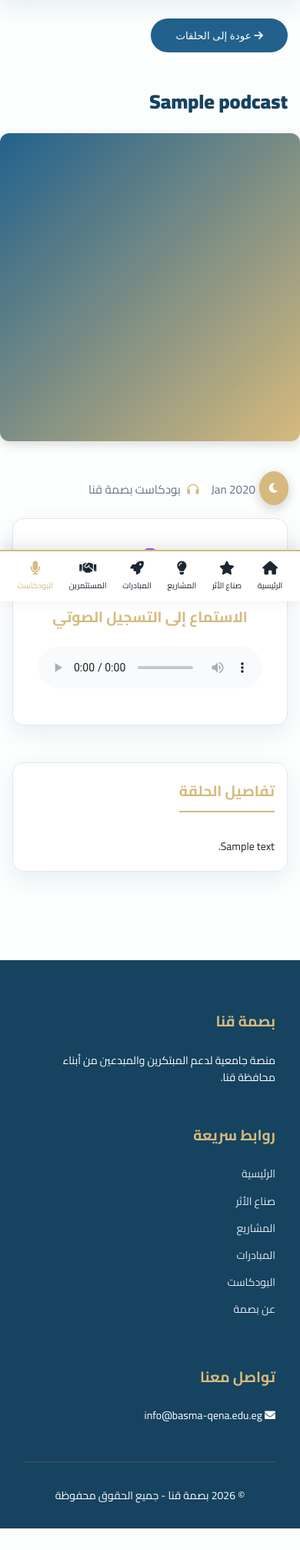
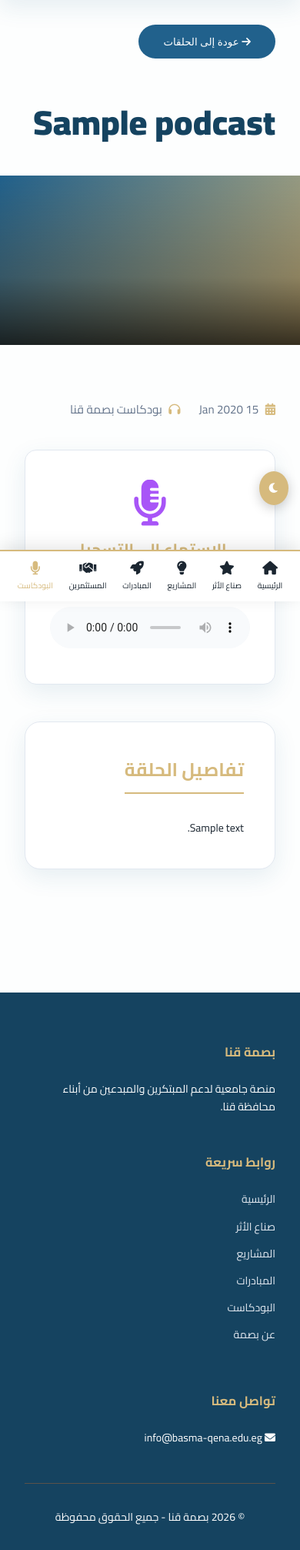
Before and after one commit to blackeagle686/help1, a Django app: page /podcast/1/ in a window 390 px wide. Shown: the part 63-2076 px from the top of the page at 77% size. Before the commit the page ends 2048 px from the top, so only its background shows below. Run offline with Django 5.2, Linux system fonts and the light colour scheme; tables that the repository leaves empty hold one stand-in row (values such as "Sample post").

Commit message:
update UI

```diff
--- a/static/css/style.css
+++ b/static/css/style.css
@@ -23,10 +28,6 @@
     --shadow: 0 10px 30px rgba(33, 97, 140, 0.1);
 
     --heading-color: var(--primary-dark);
-}
-
-html, body {
-    overflow-x: hidden;
 }
 
 body {
@@ -683,9 +711,7 @@
     right: 50%;
     margin-left: -50vw;
     margin-right: -50vw;
-    height: 60vh;
-    min-height: 400px;
-    max-height: 600px;
+    height: clamp(280px, 56.25vw, 600px); /* true 16:9 ratio clamped */
     margin-bottom: 2.5rem;
     overflow: hidden;
     display: flex;
@@ -705,12 +731,15 @@
     position: absolute;
     inset: 0;
     z-index: 0;
+    width: 100%;
+    height: 100%;
 }
 
 .detail-video-bg iframe {
     width: 100%;
     height: 100%;
     border: none;
+    display: block;
 }
 
 /* Legacy detail-video kept for backward compat */
@@ -1510,30 +1544,6 @@
         font-size: 14px !important;
     }
 
-    h1, .h1 {
-        font-size: 1.7rem !important;
-    }
-
-    h2, .h2 {
-        font-size: 1.4rem !important;
-    }
-
-    h3, .h3 {
-        font-size: 1.2rem !important;
-    }
-
-    h4, .h4 {
-        font-size: 1.1rem !important;
-    }
-
-    h5, .h5 {
-        font-size: 1rem !important;
-    }
-
-    h6, .h6 {
-        font-size: 0.9rem !important;
-    }
-
     .hero h1 {
         font-size: 1.6rem !important;
     }
@@ -1551,54 +1561,24 @@
     }
 }
 
-/* 7. تحسين الفيديو */
+/* 7. تحسين الفيديو والصور على الموبايل */
 @media (max-width: 768px) {
     .detail-video {
-        height: 200px !important;
+        height: clamp(180px, 56.25vw, 300px) !important;
     }
 
     .detail-image {
-        height: 250px !important;
+        height: clamp(180px, 45vw, 300px) !important;
     }
 
     .detail-hero {
-        height: auto !important;
-        aspect-ratio: 16/9;
+        height: clamp(300px, 60vh, 520px) !important;
+        min-height: 260px !important;
+    }
+
+    .detail-video-hero {
+        height: clamp(200px, 56.25vw, 400px) !important;
         min-height: 200px !important;
-        max-height: none !important;
-    }
-
-    .detail-video-hero {
-        width: 100% !important;
-        left: auto !important;
-        right: auto !important;
-        margin-left: 0 !important;
-        margin-right: 0 !important;
-        height: 280px !important;
-        margin-bottom: 2rem !important;
-        border-radius: 12px !important;
-        overflow: hidden !important;
-        box-shadow: 0 4px 15px rgba(0, 0, 0, 0.15) !important;
-        background-color: #000 !important;
-    }
-
-    .detail-video-hero::after {
-        display: none !important;
-    }
-
-    .detail-video-bg {
-        padding: 0 !important;
-        position: relative !important;
-        width: 100% !important;
-        height: 100% !important;
-        box-sizing: border-box !important;
-    }
-
-    .detail-video-bg iframe {
-        width: 100% !important;
-        height: 100% !important;
-        border-radius: 0 !important;
-        box-shadow: none !important;
     }
 
     .detail-hero .hero-title,
@@ -1606,36 +1586,13 @@
         font-size: 1.6rem !important;
     }
 
-    .detail-title {
-        font-size: 1.6rem !important;
-        line-height: 1.3 !important;
-    }
-
-    .detail-header-block {
-        padding: 1.5rem 1rem 0.5rem !important;
-    }
-
-    .detail-page {
-        padding: 1.2rem 1rem !important;
-    }
-
-    .detail-meta {
-        flex-wrap: wrap !important;
-        gap: 1rem !important;
-        margin-bottom: 1.5rem !important;
-    }
-
-    .detail-content {
-        padding: 1.2rem 1rem !important;
-        border-radius: 15px !important;
-    }
-
     .detail-hero-content {
         padding: 1.5rem 1rem !important;
     }
 
+    /* card-video uses aspect-ratio now, only override min-height */
     .card-video {
-        height: 180px !important;
+        min-height: 140px !important;
     }
 }
 
@@ -2254,3 +2225,73 @@
 .dark-mode .member-role {
     color: #CBD5E1 !important;
 }
+
+/* ===================================================
+   GLOBAL RESPONSIVE MEDIA RULES
+   Prevent all images/iframes from overflowing or stretching
+   =================================================== */
+
+/* All images: never overflow container */
+img {
+    max-width: 100%;
+    height: auto;
+}
+
+/* Images with explicit height (like card-img, team avatars):
+   already have object-fit set per-rule, this is a safety net */
+img[style*="height"] {
+    max-width: 100%;
+}
+
+/* All iframes: responsive by default */
+iframe {
+    max-width: 100%;
+}
+
+/* Team member avatar: responsive circular image */
+.team-member-img,
+.member-avatar img,
+.about-member img {
+    width: clamp(60px, 12vw, 100px) !important;
+    height: clamp(60px, 12vw, 100px) !important;
+    border-radius: 50% !important;
+    object-fit: cover !important;
+    object-position: center top !important;
+    display: block !important;
+}
+
+/* Quote-card avatar */
+.quote-card img {
+    width: clamp(35px, 6vw, 55px) !important;
+    height: clamp(35px, 6vw, 55px) !important;
+    border-radius: 50% !important;
+    object-fit: cover !important;
+    flex-shrink: 0 !important;
+}
+
+/* Podcast inline image containers — override any fixed height inline style */
+.podcast-card [style*="height: 200px"],
+.podcast-card [style*="height:200px"] {
+    height: auto !important;
+    aspect-ratio: 16 / 9;
+    min-height: 140px;
+}
+
+/* Prevent iframes from collapsing to zero height when no explicit height is set */
+.detail-video iframe,
+.detail-video-bg iframe,
+.card-video iframe {
+    min-height: 140px;
+}
+
+/* On very small screens (320px), hero should never be taller than viewport */
+@media (max-width: 400px) {
+    .detail-hero,
+    .detail-video-hero {
+        height: 55vw !important;
+        min-height: 220px !important;
+    }
+    .card-img {
+        max-height: 200px !important;
+    }
+}
```
Also changed, not shown: other parts of static/css/style.css (+60 -9 lines).
